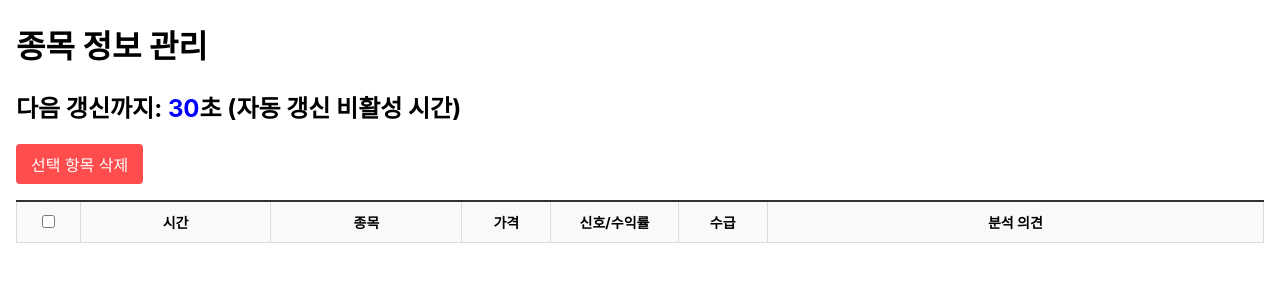
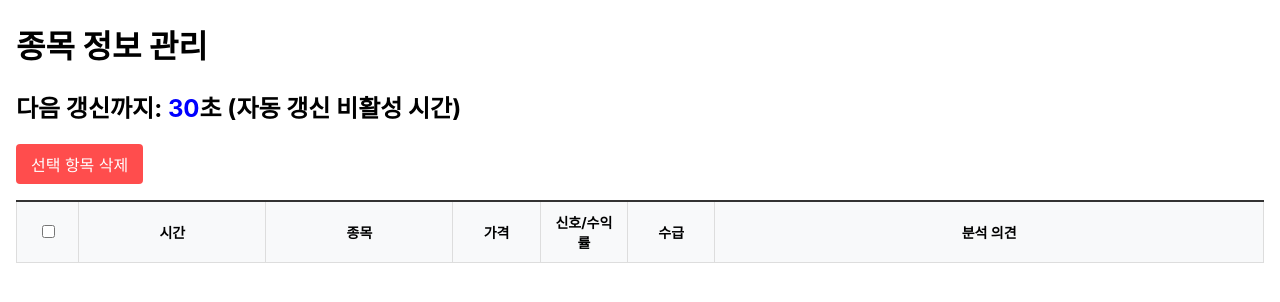
Before and after one commit to Devcurve/event, a plain HTML site: page index.html in a window 1280 px wide. Drawn offline with Linux system fonts and the light colour scheme; no server answers.

Commit message:
Update index.html

```diff
--- a/index.html
+++ b/index.html
@@ -52,9 +52,9 @@
                 <th style="width: 15%;">시간</th>
                 <th style="width: 15%;">종목</th>
                 <th style="width: 7%;">가격</th>
-                <th style="width: 10%;">신호/수익률</th>
+                <th style="width: 7%;">신호/수익률</th>
                 <th style="width: 7%;">수급</th>
-                <th style="width: 39%;">분석 의견</th>
+                <th style="width: 44%;">분석 의견</th>
             </tr>
         </thead>
         <tbody>
```
